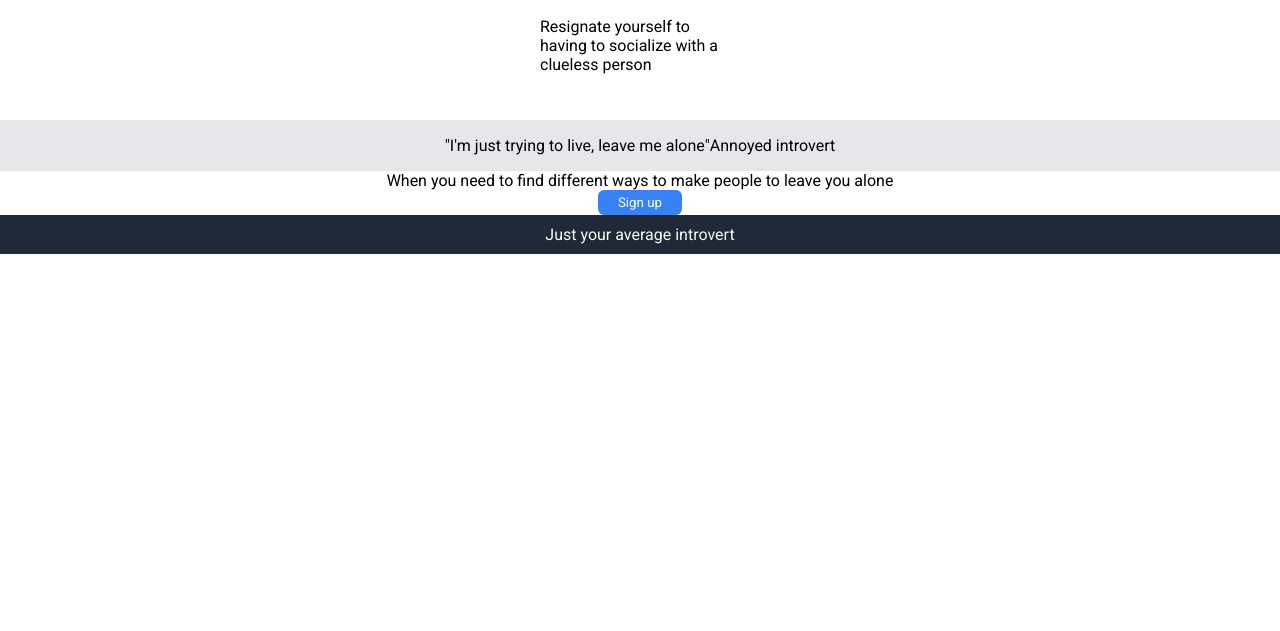
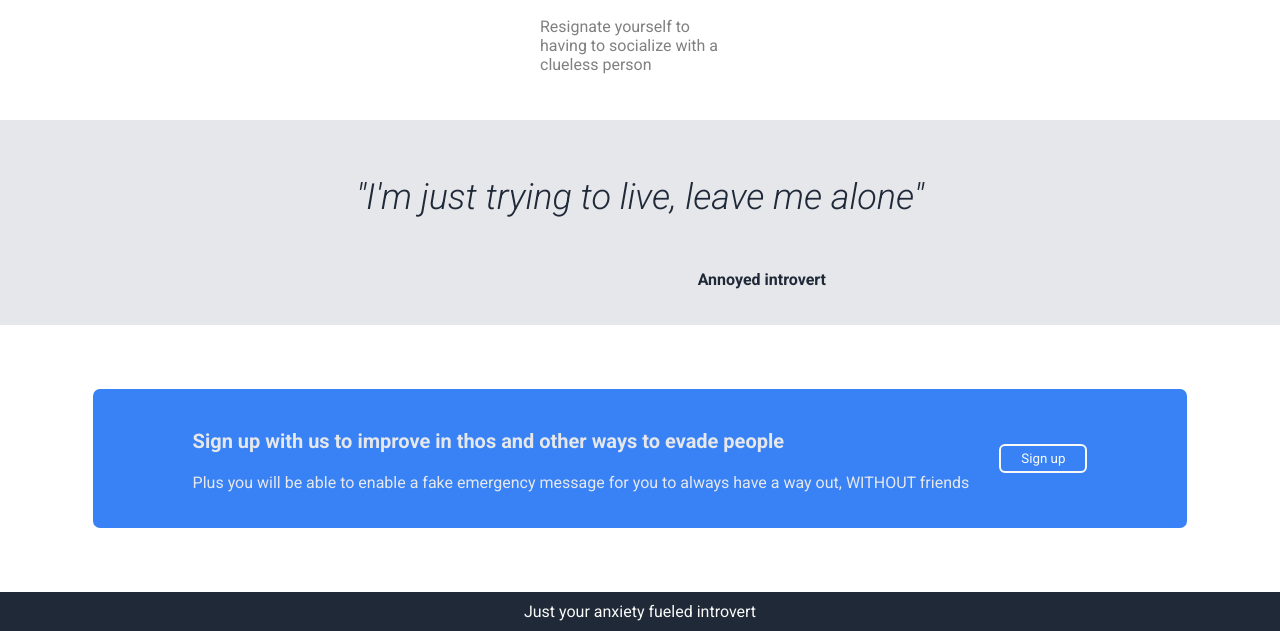
Before and after one commit to Learning-create/landing-page, a plain HTML site: page index.html in a window 1280 px wide. Shown: the part 1453-2084 px from the top of the page. Before the commit the page ends 1707 px from the top, so only its background shows below. Drawn offline with Linux system fonts and the light colour scheme.

Commit message:
Finish content and stylesheet for desktop

```diff
--- a/index.html
+++ b/index.html
@@ -29,7 +29,7 @@
                 <p class="sub-text">We all know how difficult is to go about your day when others insist on make
                      conversation and take all your energy for themselves, so here we will teach you ways
                      to avoid the intrusive people, or in case of not being abel to make the conversation as short as posible</p>
-                <button class="sign-up">Sign up</button>
+                <button>Sign up</button>
             </div>
             <img class="tools" src="./img/morning-1035090_1280.jpg" alt="a cup of coffe and a book. The standard issued tool of an introvert">
         </div>
@@ -85,13 +85,16 @@
 
     <div class="sign-up">
 
-        <div class="reasons">When you need to find different ways to make people to leave you alone</div>
-        <button>Sign up</button>
+        <div class="reasons">
+            <p class="title">Sign up with us to improve in thos and other ways to evade people</p>
+            <p>Plus you will be able to enable a fake emergency message for you to always have a way out, WITHOUT friends</p>
+        </div>
+         <button>Sign up</button>
 
     </div>
 
     <footer>
-        Just your average introvert
+        Just your anxiety fueled introvert
     </footer>
 
 </body>
--- a/styles/styles.css
+++ b/styles/styles.css
@@ -67,6 +67,7 @@ img {
     max-width: 25vw;
     height: auto;
     border-radius: 0px;
+    border: none
 }
 
 button {
@@ -105,18 +106,54 @@ button {
     margin-bottom: 30px;
 }
 
+.card > p {
+    color:  gray;
+}
+
 .quote{
     display: flex;
+    flex-direction: column;
     justify-content: center;
     align-items: center;
     background-color: #e5e7eb;
+    padding: 20px;
+    font-weight: 400;
+    font-style: italic;
+    font-size: 36px;
+    color: #1f2937;
+}
+
+.commenter {
+    font-weight: bold;
+    align-self: flex-end;
+    margin-right: 35%;
+    font-size: medium;
+    font-style: normal;
 }
 
 .sign-up {
     display:flex;
-    flex-direction: column;
     justify-content: center;
     align-items: center;
+    background-color: #3882f6;
+    margin: auto;
+    max-width: 1000px;
+    padding: 20px 100px;
+    gap: 30px;
+    color: #e5e7eb;
+    margin-top: 5%;
+    margin-bottom: 5%;
+    border-radius: 7px;
+
+}
+
+.sign-up > button {
+    border: solid 2px #f9faf8;
+}
+
+.reasons > .title {
+    font-weight: bold;
+    font-size: 20px;
 }
 
 footer {
```
